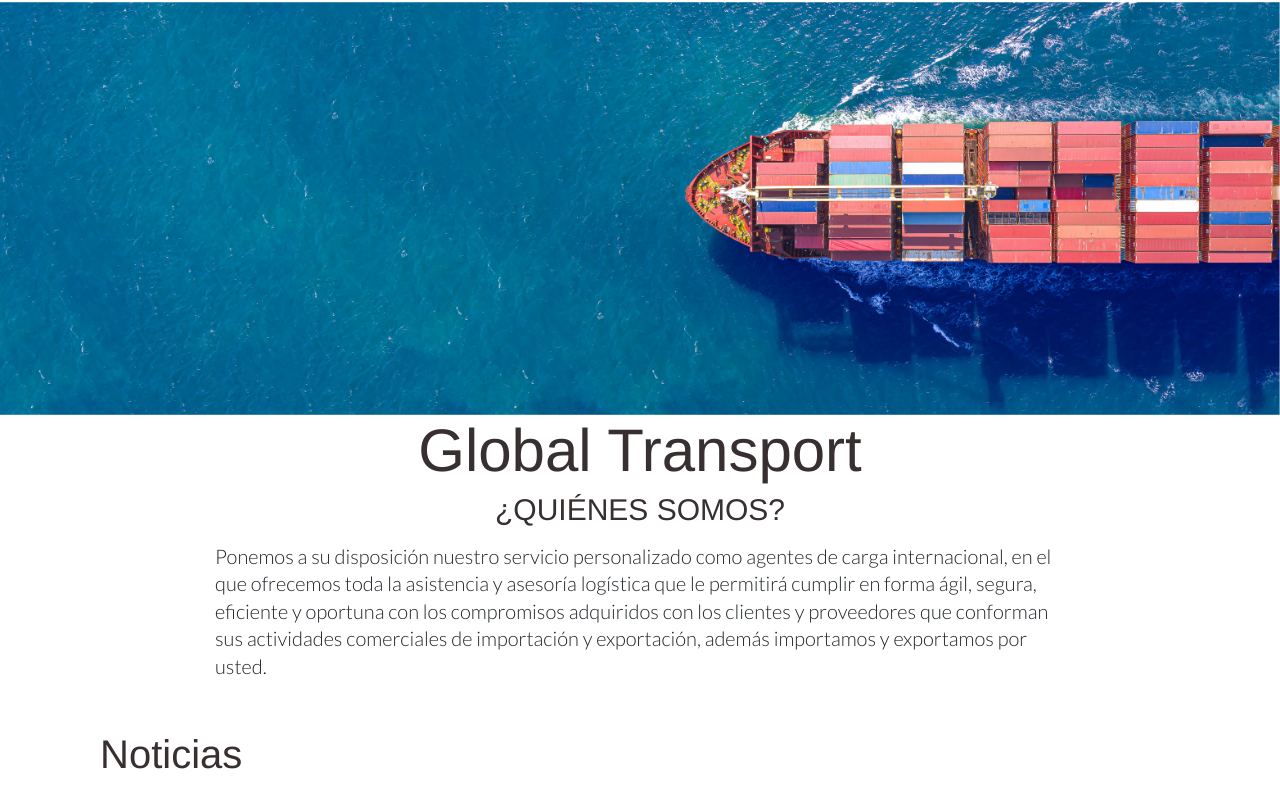
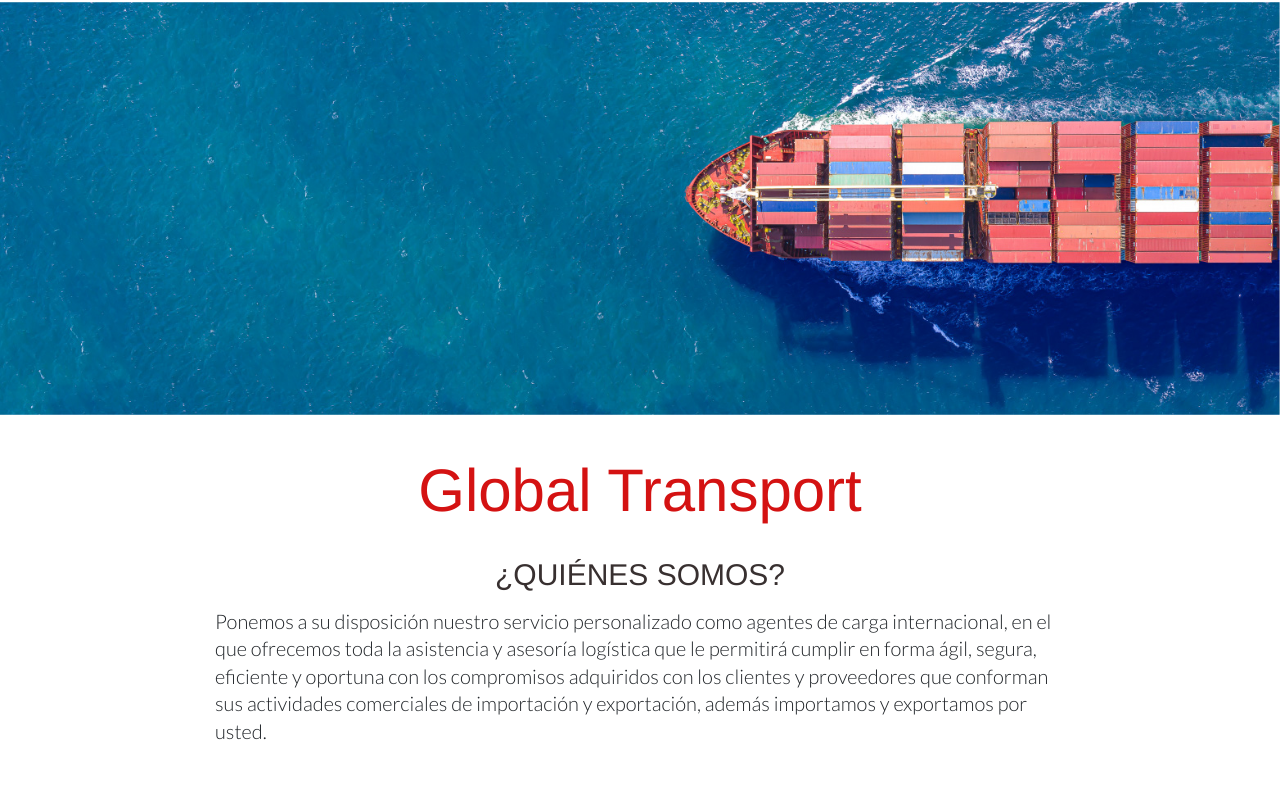
Before and after one commit to HugoPedraza/coderHouseDesarrollo, a plain HTML site: page index.html in a window 1280 px wide. Shown: the part 104-896 px from the top of the page. Drawn offline with nearby package versions, Linux system fonts and the light colour scheme.

Commit message:
Agregando color a los titulos

```diff
--- a/css/style.css
+++ b/css/style.css
@@ -105,6 +105,8 @@ h1 {
 .mainTitle{
     text-align: center;
     font-size: 6rem;
+    margin-top: 40px;
+    margin-bottom: 30px;
 }
 
 .nosotrosSub {
@@ -131,7 +133,7 @@ h1 {
     margin-top: 50px;
     margin-left: 100px;
     font-family: var(--FontFamilyTitle);
-    color: var(--TextColor);
+    color: var(--ColorRed);
 }
 
 .contenedorMain{
--- a/index.html
+++ b/index.html
@@ -56,7 +56,7 @@
                     <img class="mainImgFluid" src="img/fondodeinicio.jpg"  alt="imagenes de transportes" >
                 </picture>
                 <div class="contColor">
-                <h1 class="mainTitle">Global Transport</h1>
+                <h1 class="mainTitle textColorRed">Global Transport</h1>
             </div>
             </section>
 
@@ -79,7 +79,7 @@
             <!-- Noticias -->
             <section class="noticias">
                 <div class="newsTitle">
-                    <h2 class="tituloNoticia">Noticias</h2>
+                    <h2 class="tituloNoticia textColorRed">Noticias</h2>
                 </div>
             <div class="contenedorMain">
                 <div  class="newsOne">
```
Also changed, not shown: contacto.html (+1 -1 lines), enlaces/enlaces-de-interes.html (+1 -1 lines), nosotros.html (+1 -1 lines), noticias.html (+1 -1 lines), servicios/servicios.html (+1 -1 lines).
